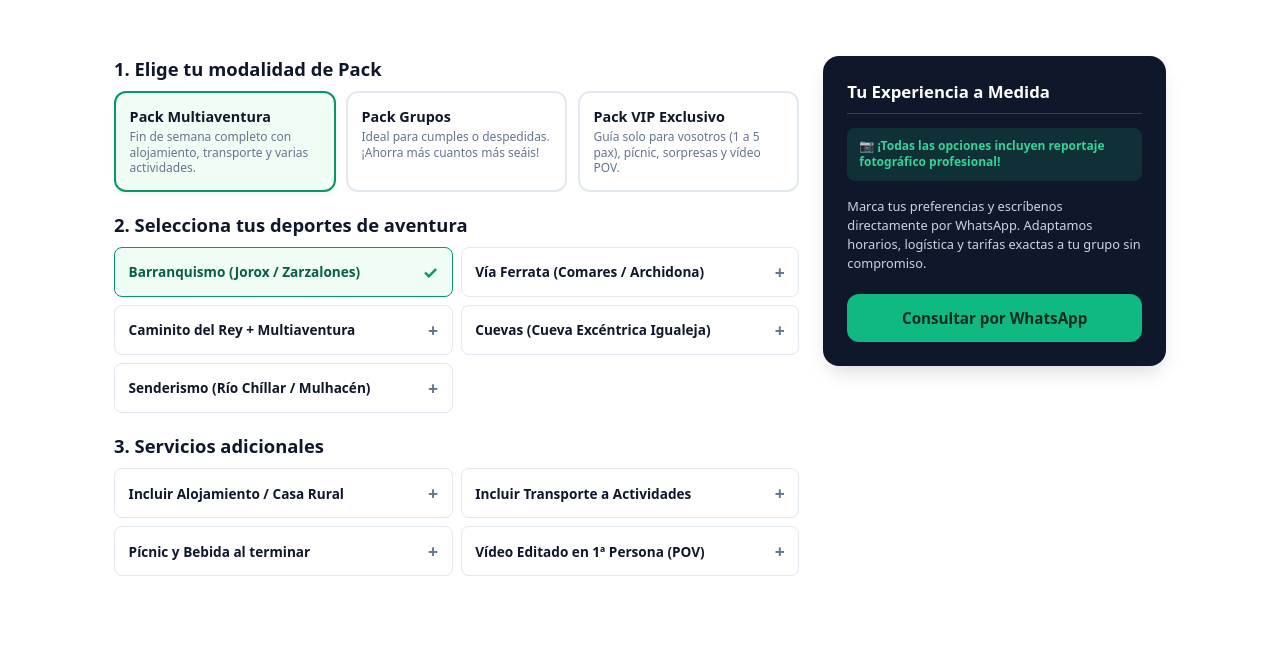
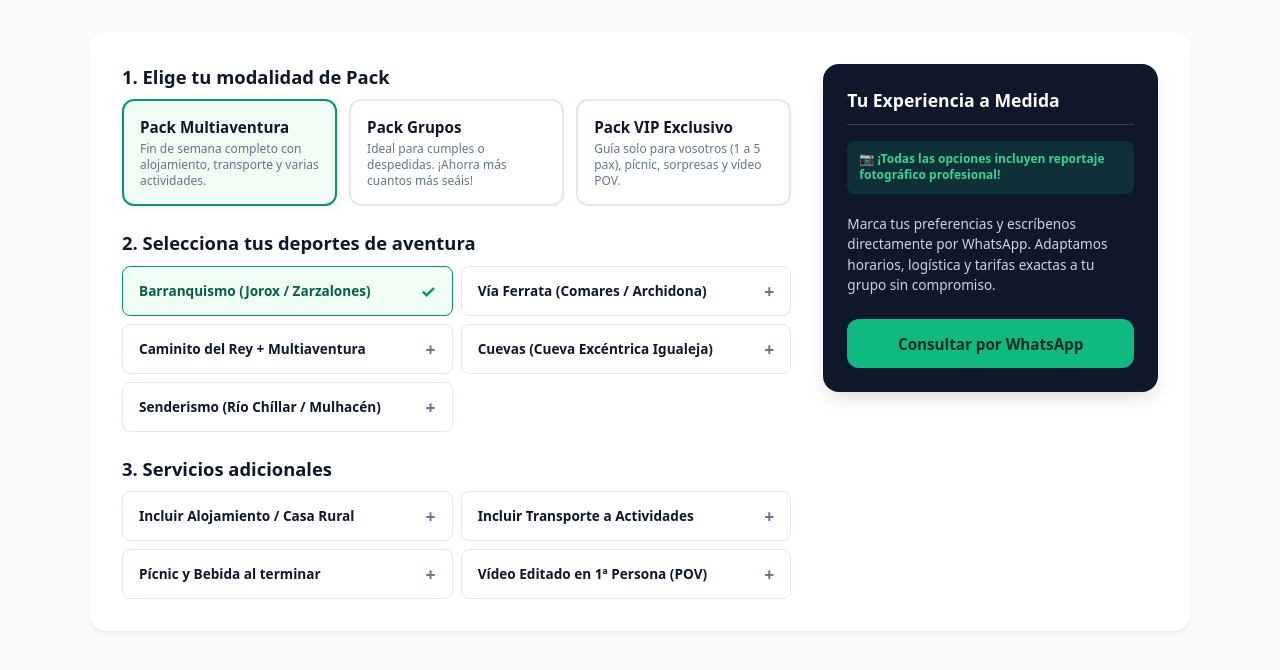
Before and after one commit to siset3/lv-configurador, a plain HTML site: page index.html in a window 1280 px wide. Drawn offline with Linux system fonts and the light colour scheme.

Commit message:
Update index.html

```diff
--- a/index.html
+++ b/index.html
@@ -1,14 +1,34 @@
-<div id="lv-pack-builder-css" class="lv-wrap">
+<!DOCTYPE html>
+<html lang="es">
+<head>
+  <meta charset="UTF-8">
+  <meta name="viewport" content="width=device-width, initial-scale=1.0">
+  <title>Configurador de Packs | Libertad Vertical</title>
   <style>
+    body {
+      margin: 0;
+      padding: 0;
+      background-color: #f8fafc;
+      -webkit-font-smoothing: antialiased;
+    }
     .lv-wrap {
       font-family: system-ui, -apple-system, BlinkMacSystemFont, "Segoe UI", Roboto, sans-serif;
       color: #0f172a;
       max-width: 1100px;
-      margin: 1.5rem auto;
-      padding: 0.75rem;
+      margin: 0 auto;
+      padding: 1rem;
       box-sizing: border-box;
       background: #ffffff;
+      min-height: 100vh;
+    }
+    @media (min-width: 768px) {
+      .lv-wrap {
+        margin: 2rem auto;
+        padding: 2rem;
         border-radius: 1rem;
+        box-shadow: 0 4px 6px -1px rgba(0, 0, 0, 0.05), 0 2px 4px -1px rgba(0, 0, 0, 0.03);
+        min-height: auto;
+      }
     }
     .lv-wrap *, .lv-wrap *::before, .lv-wrap *::after {
       box-sizing: border-box;
@@ -21,10 +41,7 @@
     @media (min-width: 992px) {
       .lv-wrap .lv-grid {
         grid-template-columns: 2fr 1fr;
-      }
-      .lv-wrap {
-        padding: 1.5rem;
-        margin: 2rem auto;
+        gap: 2rem;
       }
     }
     .lv-wrap .lv-section-title {
@@ -44,11 +61,11 @@
       pointer-events: none;
     }
 
-    /* Grid de Modalidades (Adaptable móvil: 1 col en móvil, 3 cols en escritorio) */
+    /* Grid de Modalidades */
     .lv-wrap .lv-cards-grid {
       display: grid;
       grid-template-columns: 1fr;
-      gap: 0.65rem;
+      gap: 0.75rem;
     }
     @media (min-width: 640px) {
       .lv-wrap .lv-cards-grid {
@@ -60,7 +77,7 @@
       cursor: pointer;
       border: 2px solid #e2e8f0;
       border-radius: 0.75rem;
-      padding: 0.85rem;
+      padding: 1rem;
       background: #ffffff;
       transition: all 0.2s ease;
       height: 100%;
@@ -78,9 +95,9 @@
     }
     .lv-wrap .lv-card-title {
       font-weight: 700;
-      font-size: 0.9rem;
+      font-size: 0.95rem;
       color: #0f172a;
-      margin-bottom: 0.2rem;
+      margin-bottom: 0.25rem;
     }
     .lv-wrap .lv-card-desc {
       font-size: 0.75rem;
@@ -88,7 +105,7 @@
       line-height: 1.3;
     }
 
-    /* Grid de Actividades y Extras (1 col en móvil, 2 cols en tablets/escritorio) */
+    /* Grid de Actividades y Extras */
     .lv-wrap .lv-checkbox-grid {
       display: grid;
       grid-template-columns: 1fr;
@@ -103,7 +120,7 @@
       cursor: pointer;
       border: 1.5px solid #e2e8f0;
       border-radius: 0.5rem;
-      padding: 0.75rem 0.85rem;
+      padding: 0.75rem 1rem;
       background: #ffffff;
       font-size: 0.85rem;
       font-weight: 600;
@@ -135,7 +152,7 @@
       color: #059669;
     }
 
-    /* Sidebar / Resumen optimizado para móvil */
+    /* Sidebar / Resumen */
     .lv-wrap .lv-sidebar {
       background: #0f172a;
       color: #ffffff;
@@ -152,11 +169,11 @@
       }
     }
     .lv-wrap .lv-sidebar-title {
-      font-size: 1.05rem;
+      font-size: 1.1rem;
       font-weight: 700;
       border-bottom: 1px solid #334155;
-      padding-bottom: 0.65rem;
-      margin-bottom: 0.85rem;
+      padding-bottom: 0.75rem;
+      margin-bottom: 1rem;
     }
     .lv-wrap .lv-notice-tag {
       background: rgba(16, 185, 129, 0.15);
@@ -165,7 +182,7 @@
       border-radius: 0.5rem;
       font-size: 0.75rem;
       font-weight: 600;
-      margin-bottom: 1rem;
+      margin-bottom: 1.25rem;
       line-height: 1.4;
     }
     .lv-wrap .lv-btn-submit {
@@ -186,10 +203,13 @@
       background: #34d399;
     }
   </style>
+</head>
+<body>
 
+  <div class="lv-wrap">
     <div class="lv-grid">
       <!-- CONFIGURADOR -->
-    <div style="display: flex; flex-direction: column; gap: 1.25rem;">
+      <div style="display: flex; flex-direction: column; gap: 1.5rem;">
 
         <!-- Paso 1 -->
         <div>
@@ -278,7 +298,7 @@
           <div class="lv-notice-tag">
             📷 ¡Todas las opciones incluyen reportaje fotográfico profesional!
           </div>
-        <p style="font-size: 0.8rem; color: #cbd5e1; line-height: 1.5; margin-bottom: 1.25rem;">
+          <p style="font-size: 0.85rem; color: #cbd5e1; line-height: 1.5; margin-bottom: 1.5rem;">
             Marca tus preferencias y escríbenos directamente por WhatsApp. Adaptamos horarios, logística y tarifas exactas a tu grupo sin compromiso.
           </p>
           <a href="https://wa.me/34613061747?text=%C2%A1Hola!%20Vengo%20de%20la%20web%20de%20Libertad%20Vertical%20y%20me%20gustar%C3%ADa%20pedir%20presupuesto%20para%20un%20pack%20personalizado." target="_blank" rel="noopener" class="lv-btn-submit">
@@ -288,3 +308,6 @@
       </div>
     </div>
   </div>
+
+</body>
+</html>
```
Lines whose indentation alone changed are shown as unchanged.
